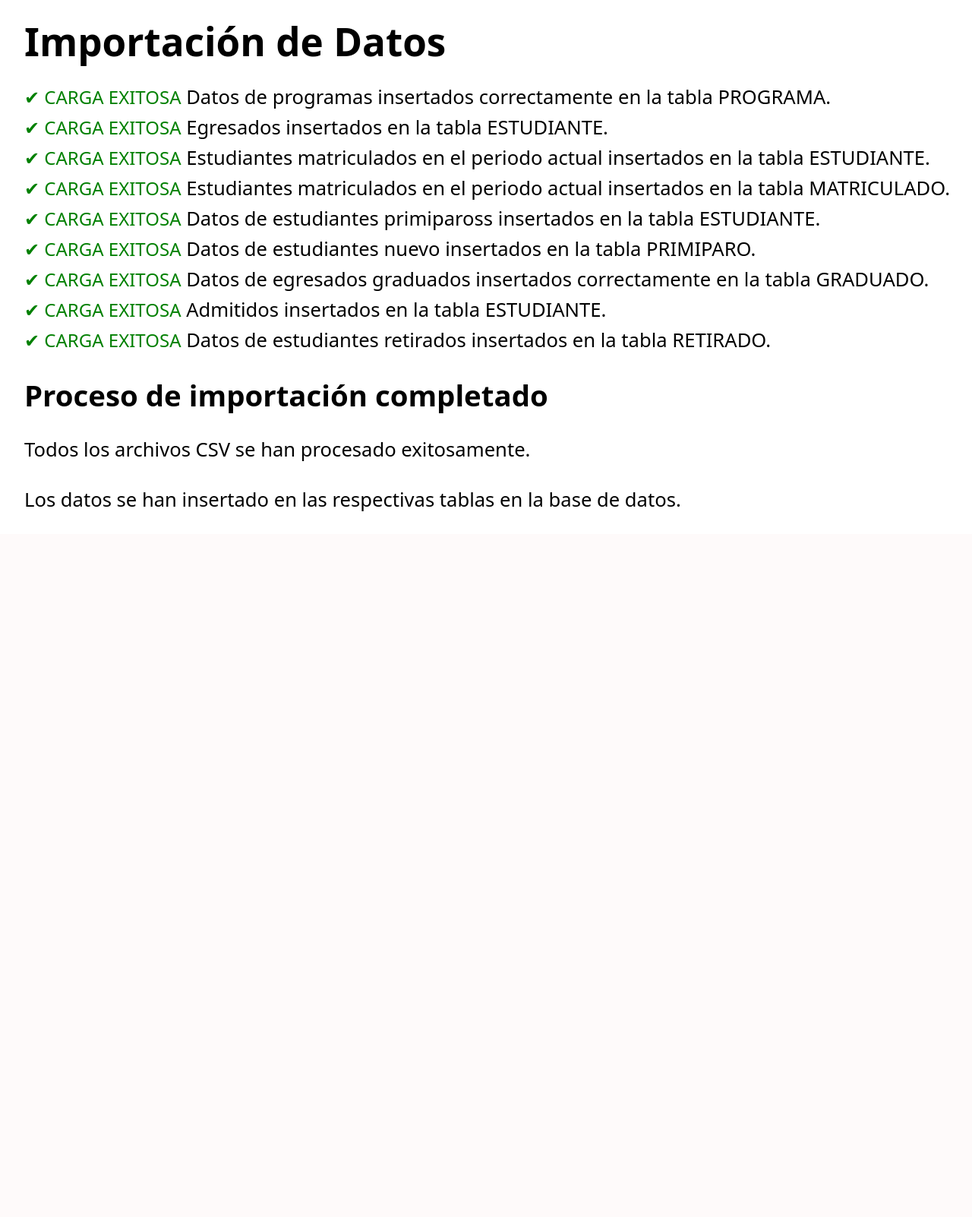
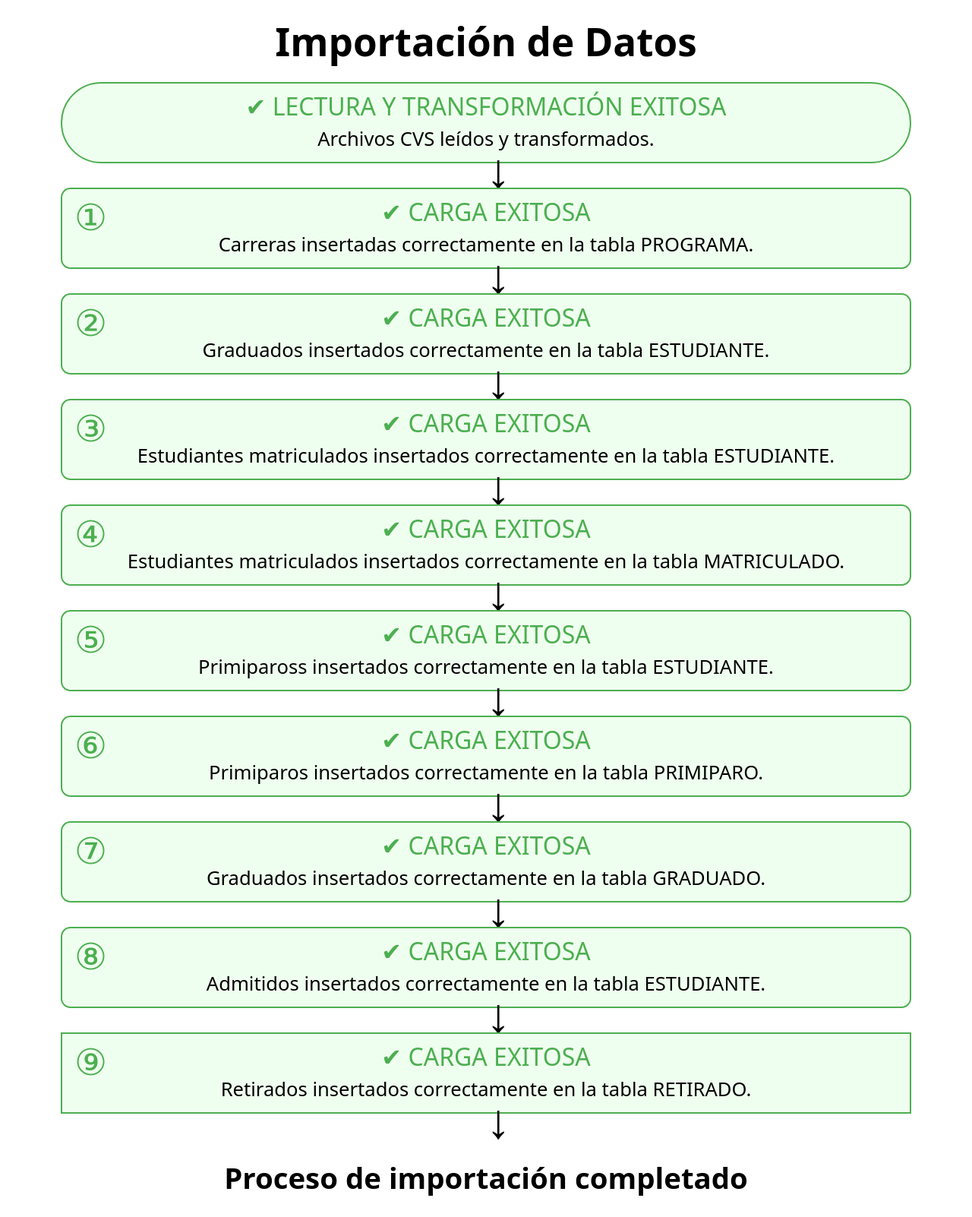
Before and after one commit to angiee13071/ProyectoPhp, a PHP site: page /ProyectoPhp/Insert/Ejecutar_ETL.php in a window 1280 px wide. Shown: the part 125-1727 px from the top of the page at 76% size. Before the commit the page ends 798 px from the top, so only its background shows below. Run offline with PHP 8.4, Linux system fonts and the light colour scheme; data that the repository does not hold is empty.

Commit message:
Se personaliza diagrama de cargue exitoso

```diff
--- a/Insert/CalcularTotal.php
+++ b/Insert/CalcularTotal.php
@@ -22,8 +22,17 @@ require_once '../ConexionBD.php';
 
     // Ejecutar la consulta
     $stmt->execute();
-    echo '<span style="font-size: 24px; color: green;">✔ CARGA EXITOSA</span> Datos de estudiantes retirados insertados en la tabla RETIRADO.  <br>';
- // Cerrar la sentencia y la conexión
+   // echo '<span style="font-size: 24px; color: green;">✔ CARGA EXITOSA</span> Datos de estudiantes retirados insertados en la tabla RETIRADO.  <br>';
+   echo '<div style="background-color: #efffef; color: black; padding: 10px; text-align: center;
+   border: 2px solid #4CAF50; width: 70rem; position: relative;margin-bottom: 2rem;">
+   <span style="font-size: 2rem;color:#4CAF50">✔ CARGA EXITOSA</span><br>
+   Retirados insertados correctamente en la tabla RETIRADO.
+   <div style="position: absolute; top: 1rem; left: 1rem; font-size: 3rem;color:#4CAF50">⑨</div>
+   <div style="position: absolute;  left: 50%;">
+    <span style="font-size: 4rem;">&#8595;</span>
+   </div>
+   </div>';
+   // Cerrar la sentencia y la conexión
  $stmt->close();
  $conn->close();
 
--- a/Insert/Ejecutar_ETL.php
+++ b/Insert/Ejecutar_ETL.php
@@ -32,6 +32,14 @@
         </div>
 
         <?php
+         echo '<div style="background-color: #efffef; color: black; padding: 10px; text-align: center;border-radius: 50rem;
+         border: 2px solid #4CAF50; width: 70rem; position: relative;margin-bottom: 2rem;">
+         <span style="font-size: 2rem;color:#4CAF50">✔ LECTURA Y TRANSFORMACIÓN EXITOSA</span><br>
+         Archivos CVS leídos y transformados.
+         <div style="position: absolute;  left: 50%;">
+          <span style="font-size: 4rem;">&#8595;</span>
+         </div>
+         </div>';
 // Tomar el archivo de egresados para subir los programas academicos y periodos:
 require 'Insert_EgresadoCSV_Programa_Periodo.php';
 
@@ -59,8 +67,8 @@ require 'CalcularTotal.php';
 
 ?>
         <h2>Proceso de importación completado</h2>
-        <p>Todos los archivos CSV se han procesado exitosamente.</p>
-        <p>Los datos se han insertado en las respectivas tablas en la base de datos.</p>
+        <!-- <p>Todos los archivos CSV se han procesado exitosamente.</p>
+        <p>Los datos se han insertado en las respectivas tablas en la base de datos.</p> -->
     </div>
     <script>
     function goBack() {
--- a/Insert/Insert_AdmitidosCSV_Estudiante.php
+++ b/Insert/Insert_AdmitidosCSV_Estudiante.php
@@ -127,7 +127,16 @@ $conn->close();
 
 // Mostrar mensaje de éxito si no se encontraron estudiantes duplicados
 if (!$insertion_error) {
-    echo '<span style="font-size: 24px; color: green;">✔ CARGA EXITOSA</span> Admitidos insertados en la tabla ESTUDIANTE. <br>';
-}
+    //echo '<span style="font-size: 24px; color: green;">✔ CARGA EXITOSA</span> Admitidos insertados en la tabla ESTUDIANTE. <br>';
+    echo '<div style="background-color: #efffef; color: black; padding: 10px; text-align: center;border-radius: 0.8rem;
+    border: 2px solid #4CAF50; width: 70rem; position: relative;margin-bottom: 2rem;">
+    <span style="font-size: 2rem;color:#4CAF50">✔ CARGA EXITOSA</span><br>
+    Admitidos insertados correctamente en la tabla ESTUDIANTE.
+    <div style="position: absolute; top: 1rem; left: 1rem; font-size: 3rem;color:#4CAF50">⑧</div>
+    <div style="position: absolute;  left: 50%;">
+     <span style="font-size: 4rem;">&#8595;</span>
+    </div>
+    </div>';
+  }
 
 ?>
--- a/Insert/Insert_EgresadoCSV_Estudiante.php
+++ b/Insert/Insert_EgresadoCSV_Estudiante.php
@@ -129,7 +129,17 @@ $conn->close();
 
 // Mostrar mensaje de éxito si no se encontraron estudiantes duplicados
 if (!$insertion_error) {
-    echo '<span style="font-size: 24px; color: green;">✔ CARGA EXITOSA</span> Egresados insertados en la tabla ESTUDIANTE. <br>';
-}
+
+    //echo '<span style="font-size: 24px; color: green;">✔ CARGA EXITOSA</span> Egresados insertados en la tabla ESTUDIANTE. <br>';
+    echo '<div style="background-color: #efffef; color: black; padding: 10px; text-align: center;border-radius: 0.8rem;
+    border: 2px solid #4CAF50; width: 70rem; position: relative;margin-bottom: 2rem;">
+    <span style="font-size: 2rem;color:#4CAF50">✔ CARGA EXITOSA</span><br>
+    Graduados insertados correctamente en la tabla ESTUDIANTE.
+    <div style="position: absolute; top: 1rem; left: 1rem; font-size: 3rem;color:#4CAF50">②</div>
+    <div style="position: absolute;  left: 50%;">
+     <span style="font-size: 4rem;">&#8595;</span>
+    </div>
+    </div>';
+  }
 
 ?>
--- a/Insert/Insert_EgresadoCSV_Graduado.php
+++ b/Insert/Insert_EgresadoCSV_Graduado.php
@@ -103,6 +103,15 @@ $conn->close();
 
 // Mostrar mensaje de éxito si no se encontraron estudiantes duplicados
 if (!$insertion_error) {
-    echo '<span style="font-size: 24px; color: green;">✔ CARGA EXITOSA</span> Datos de egresados graduados insertados correctamente en la tabla GRADUADO. <br>';
+   // echo '<span style="font-size: 24px; color: green;">✔ CARGA EXITOSA</span> Datos de egresados graduados insertados correctamente en la tabla GRADUADO. <br>';
+   echo '<div style="background-color: #efffef; color: black; padding: 10px; text-align: center;border-radius: 0.8rem;
+   border: 2px solid #4CAF50; width: 70rem; position: relative;margin-bottom: 2rem;">
+   <span style="font-size: 2rem;color:#4CAF50">✔ CARGA EXITOSA</span><br>
+   Graduados insertados correctamente en la tabla GRADUADO.
+   <div style="position: absolute; top: 1rem; left: 1rem; font-size: 3rem;color:#4CAF50">⑦</div>
+   <div style="position: absolute;  left: 50%;">
+    <span style="font-size: 4rem;">&#8595;</span>
+   </div>
+   </div>';
 }
 ?>
--- a/Insert/Insert_EgresadoCSV_Programa_Periodo.php
+++ b/Insert/Insert_EgresadoCSV_Programa_Periodo.php
@@ -131,7 +131,20 @@ $stmt_insert_periodo->close();
 $conn->close();
 
 if (!$insertion_error) {
-    echo '<span style="font-size: 24px; color: green;">✔ CARGA EXITOSA</span> Datos de programas insertados correctamente en la tabla PROGRAMA. <br>' ;
+    //echo '<span style="font-size: 24px; color: green;">✔ CARGA EXITOSA</span> Datos de programas insertados correctamente en la tabla PROGRAMA. <br>' ;
+//     echo '<div style="background-color: #4CAF50; color: white; padding: 10px; text-align: center;">
+//     <span style="font-size: 24px;">✔ CARGA EXITOSA</span><br>
+//     Datos de programas insertados correctamente en la tabla PROGRAMA.
+// </div>';
+echo '<div style="background-color: #efffef; color: black; padding: 10px; text-align: center;border-radius: 0.8rem;
+border: 2px solid #4CAF50; width: 70rem; position: relative;margin-bottom: 2rem;">
+<span style="font-size: 2rem;color:#4CAF50">✔ CARGA EXITOSA</span><br>
+Carreras insertadas correctamente en la tabla PROGRAMA.
+<div style="position: absolute; top: 1rem; left: 1rem; font-size: 3rem;color:#4CAF50">①</div>
+<div style="position: absolute;  left: 50%;">
+ <span style="font-size: 4rem;">&#8595;</span>
+</div>
+</div>';
 }
 
 ?>
--- a/Insert/Insert_MatriculadosCSV_Estudiante.php
+++ b/Insert/Insert_MatriculadosCSV_Estudiante.php
@@ -93,6 +93,15 @@ for ($i = 2; $i < count($data_matrix); $i++) {
 $conn->close();
 
 if (!$insertion_error) {
-    echo '<span style="font-size: 24px; color: green;">✔ CARGA EXITOSA</span> Estudiantes matriculados en el periodo actual insertados en la tabla ESTUDIANTE. <br>';
+    //echo '<span style="font-size: 24px; color: green;">✔ CARGA EXITOSA</span> Estudiantes matriculados en el periodo actual insertados en la tabla ESTUDIANTE. <br>';
+    echo '<div style="background-color: #efffef; color: black; padding: 10px; text-align: center;border-radius: 0.8rem;
+    border: 2px solid #4CAF50; width: 70rem; position: relative;margin-bottom: 2rem;">
+    <span style="font-size: 2rem;color:#4CAF50">✔ CARGA EXITOSA</span><br>
+    Estudiantes matriculados insertados correctamente en la tabla ESTUDIANTE.
+    <div style="position: absolute; top: 1rem; left: 1rem; font-size: 3rem;color:#4CAF50">③</div>
+    <div style="position: absolute;  left: 50%;">
+     <span style="font-size: 4rem;">&#8595;</span>
+    </div>
+    </div>';
 }
 ?>
--- a/Insert/Insert_MatriculadosCSV_Matriculado.php
+++ b/Insert/Insert_MatriculadosCSV_Matriculado.php
@@ -118,6 +118,15 @@ for ($i = 2; $i < count($data_matrix); $i++) {
 $conn->close();
 
 if (!$insertion_error) {
-    echo '<span style="font-size: 24px; color: green;">✔ CARGA EXITOSA</span> Estudiantes matriculados en el periodo actual insertados en la tabla MATRICULADO. <br>';
+    //echo '<span style="font-size: 24px; color: green;">✔ CARGA EXITOSA</span> Estudiantes matriculados en el periodo actual insertados en la tabla MATRICULADO. <br>';
+    echo '<div style="background-color: #efffef; color: black; padding: 10px; text-align: center;border-radius: 0.8rem;
+    border: 2px solid #4CAF50; width: 70rem; position: relative;margin-bottom: 2rem;">
+    <span style="font-size: 2rem;color:#4CAF50">✔ CARGA EXITOSA</span><br>
+    Estudiantes matriculados insertados correctamente en la tabla MATRICULADO.
+    <div style="position: absolute; top: 1rem; left: 1rem; font-size: 3rem;color:#4CAF50">④</div>
+    <div style="position: absolute;  left: 50%;">
+     <span style="font-size: 4rem;">&#8595;</span>
+    </div>
+    </div>';
 }
 ?>
--- a/Insert/Insert_PrimiparosCSV_Estudiante.php
+++ b/Insert/Insert_PrimiparosCSV_Estudiante.php
@@ -118,6 +118,15 @@ for ($i = 2; $i < count($data_matrix); $i++) {
 $conn->close();
 
 if (!$insertion_error) {
-    echo '<span style="font-size: 24px; color: green;">✔ CARGA EXITOSA</span> Datos de estudiantes primipaross insertados en la tabla ESTUDIANTE.  <br>';
+    //echo '<span style="font-size: 24px; color: green;">✔ CARGA EXITOSA</span> Datos de estudiantes primipaross insertados en la tabla ESTUDIANTE.  <br>';
+    echo '<div style="background-color: #efffef; color: black; padding: 10px; text-align: center;border-radius: 0.8rem;
+    border: 2px solid #4CAF50; width: 70rem; position: relative;margin-bottom: 2rem;">
+    <span style="font-size: 2rem;color:#4CAF50">✔ CARGA EXITOSA</span><br>
+    Primipaross insertados correctamente en la tabla ESTUDIANTE.
+    <div style="position: absolute; top: 1rem; left: 1rem; font-size: 3rem;color:#4CAF50">⑤</div>
+    <div style="position: absolute;  left: 50%;">
+     <span style="font-size: 4rem;">&#8595;</span>
+    </div>
+    </div>';
 }
 ?>
--- a/Insert/Insert_PrimiparosCSV_Primiparo.php
+++ b/Insert/Insert_PrimiparosCSV_Primiparo.php
@@ -101,7 +101,16 @@ $conn->close();
 
 if (!$insertion_error) {
 
-    echo '<span style="font-size: 24px; color: green;">✔ CARGA EXITOSA</span> Datos de estudiantes nuevo insertados en la tabla PRIMIPARO.  <br>';
+    //echo '<span style="font-size: 24px; color: green;">✔ CARGA EXITOSA</span> Datos de estudiantes nuevo insertados en la tabla PRIMIPARO.  <br>';
+    echo '<div style="background-color: #efffef; color: black; padding: 10px; text-align: center;border-radius: 0.8rem;
+    border: 2px solid #4CAF50; width: 70rem; position: relative;margin-bottom: 2rem;">
+    <span style="font-size: 2rem;color:#4CAF50">✔ CARGA EXITOSA</span><br>
+    Primiparos insertados correctamente en la tabla PRIMIPARO.
+    <div style="position: absolute; top: 1rem; left: 1rem; font-size: 3rem;color:#4CAF50">⑥</div>
+    <div style="position: absolute;  left: 50%;">
+     <span style="font-size: 4rem;">&#8595;</span>
+    </div>
+    </div>';
 }
 
 ?>
--- a/home.php
+++ b/home.php
@@ -14,7 +14,7 @@
         <h1>Módulos:</h1>
     </div>
     <a class="buttonETL" href="http://localhost/ProyectoPhp/Insert/Ejecutar_ETL.php">ETL</a>
-    <a class="buttonBD" href="http://localhost/ProyectoPhp/TablasBD.php">Ver base de datos</a>
+    <a class="buttonBD" href="http://localhost/ProyectoPhp/TablasBD.php">Base de datos</a>
     <a class="button" href="http://localhost/ProyectoPhp/View_Desercion.php">Deserción estudiantil</a>
     <a class="button1" href="http://localhost/ProyectoPhp/View_Permanencia.php">Permanencia estudiantil</a>
     <a class="buttonData" href="http://localhost/ProyectoPhp/View_Data_General.php">Estadísticas Estudiantiles</a>
--- a/styles.css
+++ b/styles.css
@@ -297,7 +297,14 @@ text-decoration: none;
   display: none;
 }
 .ETL{
-  font-family: system-ui;margin-left: 2rem;font-size:1.6rem;line-height: 2.5rem;
+  font-family: system-ui;
+  /* margin-left: 2rem; */
+  font-size: 1.6rem;
+  line-height: 2.5rem;
+  display: flex;
+  flex-direction: column;
+  justify-content: center;
+  align-items: center;
 }
 .button_ETL{
   position: absolute;
```
